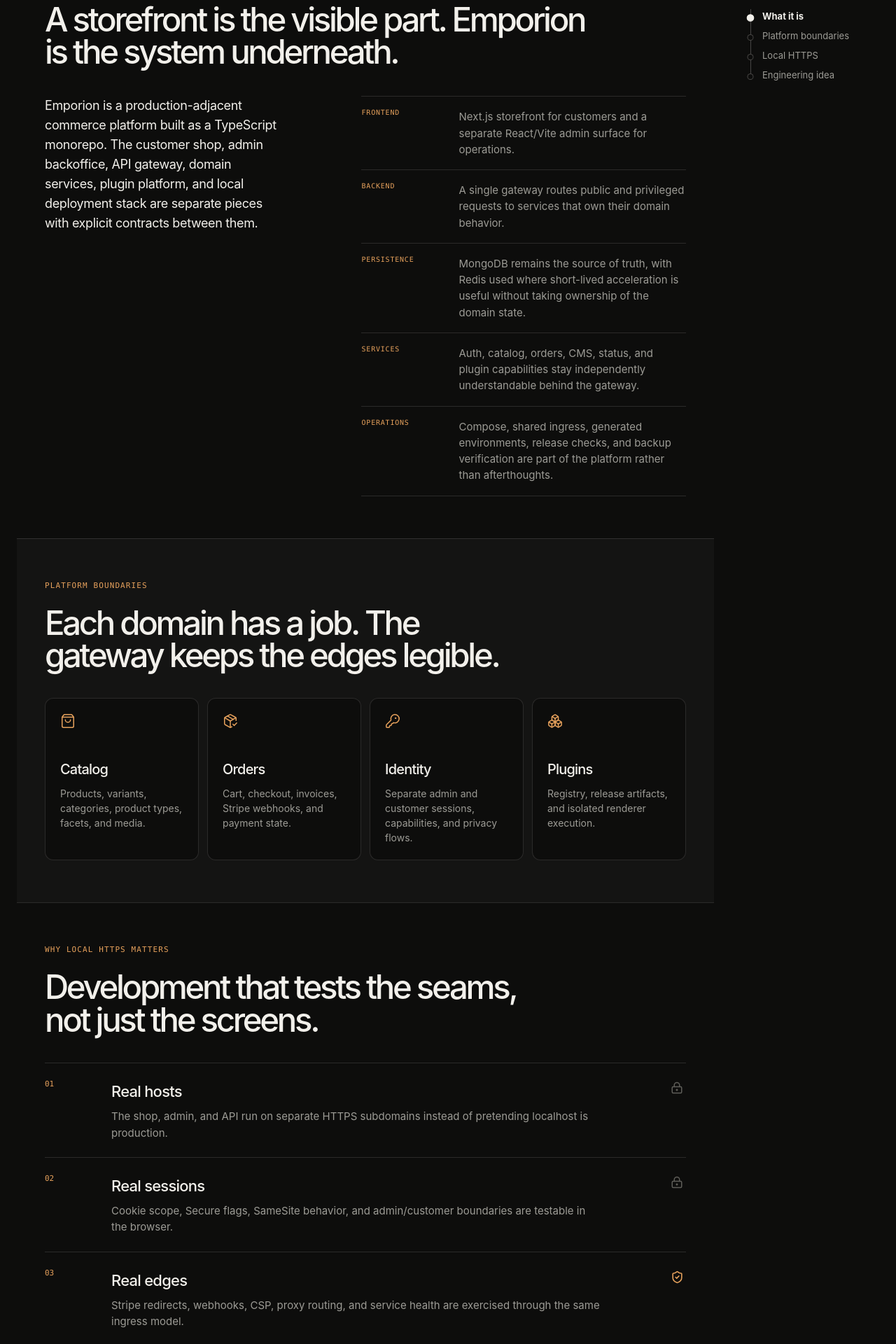
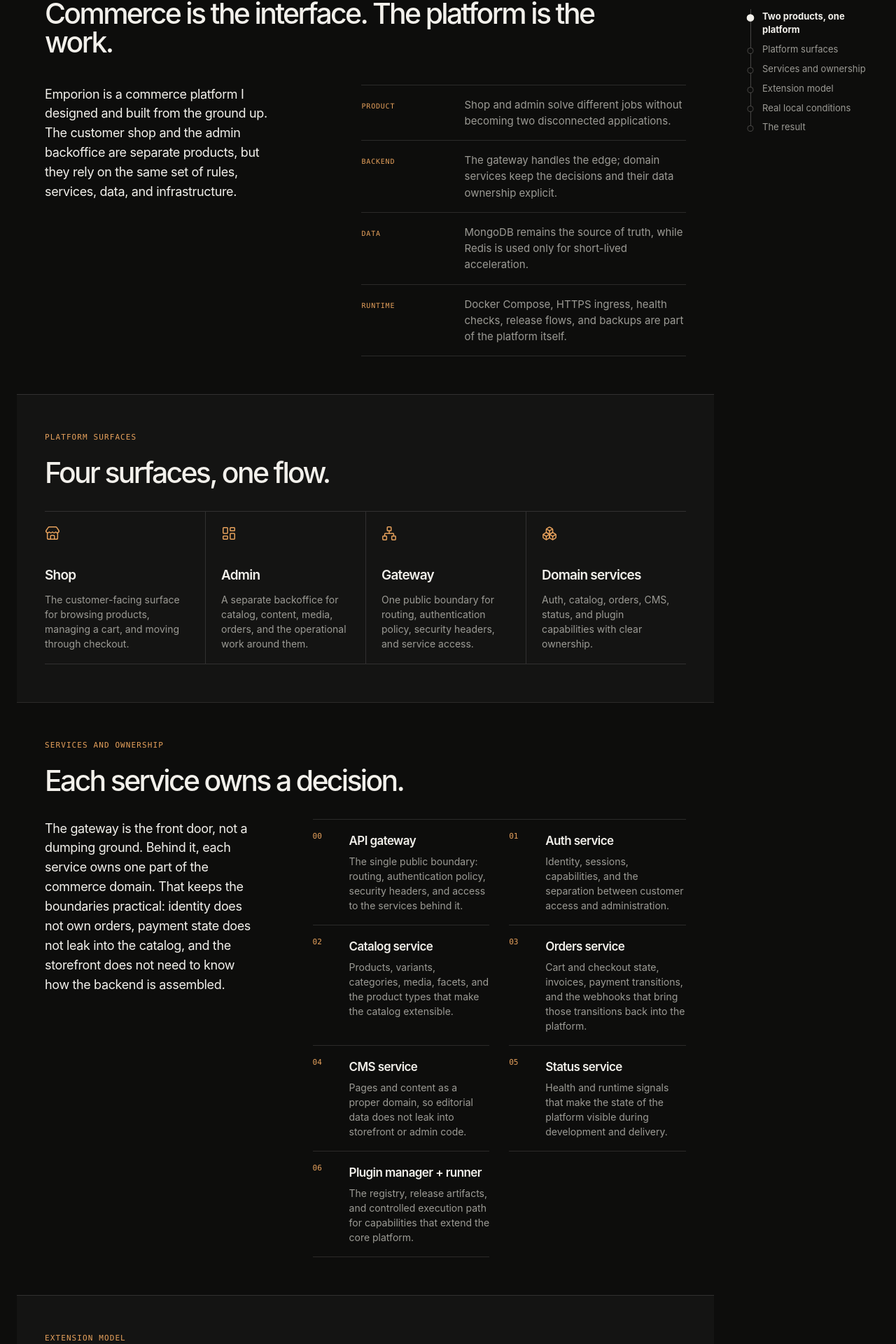
Before and after one commit to dreamwhite/dreamwhite.github.io, a Next.js app: page /projects/emporion/ in a window 1280 px wide. Shown: the part 740-2660 px from the top of the page at 70% size. Built offline with nearby package versions, Linux system fonts and the light colour scheme.

Commit message:
feat(emporion): rewrite platform case study

```diff
--- a/src/components/emporion-project-page.tsx
+++ b/src/components/emporion-project-page.tsx
@@ -2,41 +2,52 @@ import Link from 'next/link';
 import {
   ArrowLeft,
   Boxes,
-  Code2,
-  Database,
-  GitBranch,
-  KeyRound,
   LayoutDashboard,
   LockKeyhole,
   Network,
-  PackageCheck,
   ShieldCheck,
-  ShoppingBag,
   Store,
-  Workflow,
 } from 'lucide-react';
 import type { Project } from '@/content/projects';
 import { ProjectCaseStudyLayout } from '@/components/project-case-study-layout';
 import { CaseStudySection } from '@/components/case-study-section';
 
 const boundaries = [
-  { label: 'Catalog', detail: 'Products, variants, categories, product types, facets, and media.', icon: ShoppingBag },
-  { label: 'Orders', detail: 'Cart, checkout, invoices, Stripe webhooks, and payment state.', icon: PackageCheck },
-  { label: 'Identity', detail: 'Separate admin and customer sessions, capabilities, and privacy flows.', icon: KeyRound },
-  { label: 'Plugins', detail: 'Registry, release artifacts, and isolated renderer execution.', icon: Boxes },
+  { label: 'Shop', detail: 'The customer-facing surface for browsing products, managing a cart, and moving through checkout.', icon: Store },
+  { label: 'Admin', detail: 'A separate backoffice for catalog, content, media, orders, and the operational work around them.', icon: LayoutDashboard },
+  { label: 'Gateway', detail: 'One public boundary for routing, authentication policy, security headers, and service access.', icon: Network },
+  { label: 'Domain services', detail: 'Auth, catalog, orders, CMS, status, and plugin capabilities with clear ownership.', icon: Boxes },
+];
+
+const services = [
+  ['00', 'API gateway', 'The single public boundary: routing, authentication policy, security headers, and access to the services behind it.'],
+  ['01', 'Auth service', 'Identity, sessions, capabilities, and the separation between customer access and administration.'],
+  ['02', 'Catalog service', 'Products, variants, categories, media, facets, and the product types that make the catalog extensible.'],
+  ['03', 'Orders service', 'Cart and checkout state, invoices, payment transitions, and the webhooks that bring those transitions back into the platform.'],
+  ['04', 'CMS service', 'Pages and content as a proper domain, so editorial data does not leak into storefront or admin code.'],
+  ['05', 'Status service', 'Health and runtime signals that make the state of the platform visible during development and delivery.'],
+  ['06', 'Plugin manager + runner', 'The registry, release artifacts, and controlled execution path for capabilities that extend the core platform.'],
+];
+
+const extensionModel = [
+  ['01', 'Extend the catalog', 'Product types, fields, and renderers can grow without turning every new commerce idea into a storefront rewrite.'],
+  ['02', 'Keep extensions explicit', 'The plugin manager owns registration and release artifacts; the runner keeps execution behind a defined capability boundary.'],
+  ['03', 'Share the contracts', 'Common packages keep configuration, types, validation, and runtime conventions aligned across the monorepo.'],
 ];
 
 const localRuntime = [
-  ['01', 'Real hosts', 'The shop, admin, and API run on separate HTTPS subdomains instead of pretending localhost is production.'],
-  ['02', 'Real sessions', 'Cookie scope, Secure flags, SameSite behavior, and admin/customer boundaries are testable in the browser.'],
-  ['03', 'Real edges', 'Stripe redirects, webhooks, CSP, proxy routing, and service health are exercised through the same ingress model.'],
+  ['01', 'Real hosts', 'Shop, admin, and API use separate HTTPS subdomains, so browser behavior is closer to a deployed system.'],
+  ['02', 'Real sessions', 'Cookie scope, Secure flags, SameSite behavior, and separate admin/customer sessions can be tested where they actually run.'],
+  ['03', 'Real edges', 'Payments, redirects, webhooks, CSP, proxy routing, health checks, and release checks are part of the same loop.'],
 ];
 
 const toc = [
-  { id: 'emporion-overview', label: 'What it is' },
-  { id: 'emporion-boundaries', label: 'Platform boundaries' },
-  { id: 'emporion-local-https', label: 'Local HTTPS' },
-  { id: 'emporion-principles', label: 'Engineering idea' },
+  { id: 'emporion-overview', label: 'Two products, one platform' },
+  { id: 'emporion-boundaries', label: 'Platform surfaces' },
+  { id: 'emporion-services', label: 'Services and ownership' },
+  { id: 'emporion-extension-model', label: 'Extension model' },
+  { id: 'emporion-local-https', label: 'Real local conditions' },
+  { id: 'emporion-result', label: 'The result' },
 ];
 
 export function EmporionProjectPage({ project }: { project: Project }) {
@@ -48,7 +59,7 @@ export function EmporionProjectPage({ project }: { project: Project }) {
           <div className="emporion-hero-grid">
             <div className="emporion-hero-copy">
               <p className="eyebrow"><span className="eyebrow-dot" />{project.eyebrow}</p>
-              <h1>Commerce software<br /><em>with boundaries.</em></h1>
+              <h1>A commerce platform<br /><em>built end to end.</em></h1>
               <p className="emporion-hero-lede">{project.summary}</p>
             </div>
             <div className="emporion-architecture-card" aria-label="Emporion platform architecture">
@@ -72,20 +83,19 @@ export function EmporionProjectPage({ project }: { project: Project }) {
       </section>
 
       <ProjectCaseStudyLayout toc={toc}>
-      <CaseStudySection id="emporion-overview" className="emporion-section" headingClassName="emporion-section-heading" labelClassName="emporion-label" label="What it is" title="A storefront is the visible part. Emporion is the system underneath." shell>
+      <CaseStudySection id="emporion-overview" className="emporion-section emporion-overview-section" headingClassName="emporion-section-heading" labelClassName="emporion-label" label="What it is" title="Commerce is the interface. The platform is the work." shell>
           <div className="emporion-intro-grid">
-            <p className="emporion-lede">Emporion is a production-adjacent commerce platform built as a TypeScript monorepo. The customer shop, admin backoffice, API gateway, domain services, plugin platform, and local deployment stack are separate pieces with explicit contracts between them.</p>
+            <p className="emporion-lede">Emporion is a commerce platform I designed and built from the ground up. The customer shop and the admin backoffice are separate products, but they rely on the same set of rules, services, data, and infrastructure.</p>
             <div className="emporion-detail-stack">
-              <div><span>Frontend</span><p>Next.js storefront for customers and a separate React/Vite admin surface for operations.</p></div>
-              <div><span>Backend</span><p>A single gateway routes public and privileged requests to services that own their domain behavior.</p></div>
-              <div><span>Persistence</span><p>MongoDB remains the source of truth, with Redis used where short-lived acceleration is useful without taking ownership of the domain state.</p></div>
-              <div><span>Services</span><p>Auth, catalog, orders, CMS, status, and plugin capabilities stay independently understandable behind the gateway.</p></div>
-              <div><span>Operations</span><p>Compose, shared ingress, generated environments, release checks, and backup verification are part of the platform rather than afterthoughts.</p></div>
+              <div><span>Product</span><p>Shop and admin solve different jobs without becoming two disconnected applications.</p></div>
+              <div><span>Backend</span><p>The gateway handles the edge; domain services keep the decisions and their data ownership explicit.</p></div>
+              <div><span>Data</span><p>MongoDB remains the source of truth, while Redis is used only for short-lived acceleration.</p></div>
+              <div><span>Runtime</span><p>Docker Compose, HTTPS ingress, health checks, release flows, and backups are part of the platform itself.</p></div>
             </div>
           </div>
       </CaseStudySection>
 
-      <CaseStudySection id="emporion-boundaries" className="emporion-section emporion-surface" headingClassName="emporion-section-heading compact" labelClassName="emporion-label" label="Platform boundaries" title="Each domain has a job. The gateway keeps the edges legible." shell>
+      <CaseStudySection id="emporion-boundaries" className="emporion-section emporion-surface" headingClassName="emporion-section-heading compact" labelClassName="emporion-label" label="Platform surfaces" title="Four surfaces, one flow." shell>
           <div className="emporion-boundaries">
             {boundaries.map(({ label, detail, icon: Icon }) => (
               <div className="emporion-boundary" key={label}>
@@ -97,7 +107,33 @@ export function EmporionProjectPage({ project }: { project: Project }) {
           </div>
       </CaseStudySection>
 
-      <CaseStudySection id="emporion-local-https" className="emporion-section" headingClassName="emporion-section-heading compact" labelClassName="emporion-label" label="Why local HTTPS matters" title="Development that tests the seams, not just the screens." shell>
+      <CaseStudySection id="emporion-services" className="emporion-section" headingClassName="emporion-section-heading compact" labelClassName="emporion-label" label="Services and ownership" title="Each service owns a decision." shell>
+          <div className="emporion-services-intro">
+            <p className="emporion-lede">The gateway is the front door, not a dumping ground. Behind it, each service owns one part of the commerce domain. That keeps the boundaries practical: identity does not own orders, payment state does not leak into the catalog, and the storefront does not need to know how the backend is assembled.</p>
+            <div className="emporion-service-catalog">
+              {services.map(([number, title, text]) => (
+                <div className="emporion-service-catalog-item" key={number}>
+                  <span>{number}</span>
+                  <div><h3>{title}</h3><p>{text}</p></div>
+                </div>
+              ))}
+            </div>
+          </div>
+      </CaseStudySection>
+
+      <CaseStudySection id="emporion-extension-model" className="emporion-section emporion-surface" headingClassName="emporion-section-heading compact" labelClassName="emporion-label" label="Extension model" title="The platform can grow without losing its shape." shell>
+          <div className="emporion-runtime">
+            {extensionModel.map(([number, title, text]) => (
+              <div className="emporion-runtime-item" key={number}>
+                <span>{number}</span>
+                <div><h3>{title}</h3><p>{text}</p></div>
+                <Boxes size={19} />
+              </div>
+            ))}
+          </div>
+      </CaseStudySection>
+
+      <CaseStudySection id="emporion-local-https" className="emporion-section" headingClassName="emporion-section-heading compact" labelClassName="emporion-label" label="Built for real conditions" title="The hard parts are part of development." shell>
           <div className="emporion-runtime">
             {localRuntime.map(([number, title, text]) => (
               <div className="emporion-runtime-item" key={number}>
@@ -109,12 +145,14 @@ export function EmporionProjectPage({ project }: { project: Project }) {
           </div>
       </CaseStudySection>
 
-      <CaseStudySection id="emporion-principles" className="emporion-section emporion-surface emporion-final-section" headingClassName="emporion-section-heading compact" labelClassName="emporion-label" label="The engineering idea" title="Keep the product flexible without making the runtime vague." shell>
-          <div className="emporion-principles">
-            <div><Workflow size={21} /><h3>Contract-led</h3><p>Shared config, typed service boundaries, and gateway policies keep the platform understandable as it grows.</p></div>
-            <div><GitBranch size={21} /><h3>Plugin-ready</h3><p>Product types and renderer capabilities can extend the catalog without rewriting the storefront around every new field.</p></div>
-            <div><Code2 size={21} /><h3>Testable locally</h3><p>Compose, HTTPS, health checks, release flows, and quality gates make infrastructure part of the development loop.</p></div>
-            <div><Database size={21} /><h3>Data ownership</h3><p>Orders, inventory, users, and payment state have an explicit source of truth instead of being scattered across caches.</p></div>
+      <CaseStudySection id="emporion-result" className="emporion-section emporion-surface emporion-final-section" headingClassName="emporion-section-heading compact" labelClassName="emporion-label" label="The result" title="Built by one person, across every layer." shell>
+          <div className="emporion-role-grid">
+            <p className="emporion-lede">Emporion started as an idea for a commerce product and became a full systems exercise. I kept the product, code, infrastructure, and quality work in the same line of sight, so every architectural decision could be tested against an actual user flow.</p>
+            <div className="emporion-detail-stack">
+              <div><span>One owner</span><p>Product decisions, architecture, implementation, infrastructure, security, testing, and delivery all belong to the same project.</p></div>
+              <div><span>Clear seams</span><p>The shop, admin, gateway, services, and extension runtime can evolve without hiding their responsibilities from one another.</p></div>
+              <div><span>Real behavior</span><p>HTTPS, cookies, payments, health checks, release flows, and failure states are part of the experience being built.</p></div>
+            </div>
           </div>
       </CaseStudySection>
       </ProjectCaseStudyLayout>
--- a/src/content/projects.ts
+++ b/src/content/projects.ts
@@ -94,11 +94,11 @@ export const projects: Project[] = [
     title: 'Emporion',
     eyebrow: 'Commerce platform / systems architecture',
     summary:
-      'A TypeScript commerce platform with separate shop and admin frontends, a gateway-led service architecture, and a plugin runtime built for realistic local HTTPS development.',
-    role: 'Independent project · architecture and implementation',
+      'A TypeScript commerce platform I designed and built end to end: separate shop and admin products, a gateway-led service architecture, and an extension runtime for realistic local HTTPS development.',
+    role: 'Solo creator · product, architecture, implementation, infrastructure & quality',
     technologies: ['TypeScript', 'Next.js', 'Node.js', 'MongoDB', 'Docker', 'Stripe'],
     challenge:
-      'Make the storefront, backoffice, domain services, plugin system, and deployment workflow behave like one platform without collapsing their boundaries.',
+      'Make the storefront, backoffice, domain services, plugin system, and deployment workflow behave like one platform without collapsing their boundaries — while keeping every layer understandable and testable.',
     categories: ['product'],
     tier: 'flagship',
     links: [],
--- a/src/styles/project-pages.css
+++ b/src/styles/project-pages.css
@@ -241,30 +241,39 @@ html[data-theme='light'] .emporion-page { --emporion-bg: #f0ede7; --emporion-tex
 .emporion-service-row { display: grid; grid-template-columns: repeat(4, 1fr); gap: 6px; color: var(--emporion-muted); text-align: center; }
 .emporion-service-row span { padding: 13px 5px; border: 1px solid var(--emporion-line); border-radius: 7px; }
 .emporion-card-bottom span:last-child { color: var(--emporion-accent); }
-.emporion-section { padding: 60px 0; border-top: 1px solid var(--line); }
+.emporion-section { padding: 54px 0; border-top: 1px solid var(--line); }
 .emporion-surface { background: var(--surface); }
 .emporion-section-heading { max-width: 800px; }
 .emporion-section-heading.compact { max-width: 700px; }
 .emporion-label { margin: 0 0 18px; color: var(--accent); font: 11px "SFMono-Regular", Consolas, monospace; letter-spacing: 0.1em; text-transform: uppercase; }
-.emporion-section-heading h2 { margin: 0; font-size: clamp(2.15rem, 3.7vw, 3.8rem); font-weight: 500; letter-spacing: -0.07em; line-height: 0.98; }
+.emporion-section-heading h2 { margin: 0; font-size: clamp(2rem, 3.2vw, 3.35rem); font-weight: 500; letter-spacing: -0.065em; line-height: 1; }
 .emporion-intro-grid { display: grid; grid-template-columns: minmax(0, 0.85fr) minmax(0, 1.15fr); gap: 12%; margin-top: 40px; }
+.emporion-role-grid { display: grid; grid-template-columns: minmax(0, 0.85fr) minmax(0, 1.15fr); gap: 12%; margin-top: 40px; }
+.emporion-services-intro { display: grid; grid-template-columns: minmax(0, 0.72fr) minmax(0, 1.28fr); gap: 9%; margin-top: 34px; }
 .emporion-lede { max-width: 540px; margin: 0; color: var(--text); font-size: 18px; letter-spacing: -0.02em; line-height: 1.55; }
 .emporion-detail-stack { border-top: 1px solid var(--line); }
-.emporion-detail-stack > div { display: grid; grid-template-columns: 115px 1fr; gap: 24px; padding: 17px 0; border-bottom: 1px solid var(--line); }
+.emporion-detail-stack > div { display: grid; grid-template-columns: 125px minmax(0, 1fr); gap: 22px; align-items: baseline; padding: 16px 0; border-bottom: 1px solid var(--line); }
 .emporion-detail-stack span { color: var(--accent); font: 10px "SFMono-Regular", Consolas, monospace; letter-spacing: 0.08em; text-transform: uppercase; }
 .emporion-detail-stack p { margin: 0; color: var(--muted); font-size: 15px; line-height: 1.55; }
-.emporion-boundaries { display: grid; grid-template-columns: repeat(4, 1fr); gap: 12px; margin-top: 38px; }
-.emporion-boundary { min-height: 205px; padding: 21px; border: 1px solid var(--line); border-radius: 12px; background: var(--bg); }
+.emporion-boundaries { display: grid; grid-template-columns: repeat(4, 1fr); gap: 0; margin-top: 34px; border-top: 1px solid var(--line); }
+.emporion-boundary { min-height: 190px; padding: 20px 22px 18px 0; border-bottom: 1px solid var(--line); border-radius: 0; background: transparent; }
+.emporion-boundary + .emporion-boundary { padding-left: 22px; border-left: 1px solid var(--line); }
 .emporion-boundary > svg, .emporion-principles svg { color: var(--accent); }
-.emporion-boundary h3 { margin: 42px 0 8px; font-size: 20px; font-weight: 550; letter-spacing: -0.04em; }
+.emporion-boundary h3 { margin: 34px 0 8px; font-size: 19px; font-weight: 600; letter-spacing: -0.04em; }
 .emporion-boundary p { margin: 0; color: var(--muted); font-size: 14px; line-height: 1.5; }
-.emporion-runtime { margin-top: 38px; border-top: 1px solid var(--line); }
-.emporion-runtime-item { display: grid; grid-template-columns: 70px 1fr 22px; gap: 25px; align-items: start; padding: 23px 0; border-bottom: 1px solid var(--line); }
+.emporion-runtime { margin-top: 34px; border-top: 1px solid var(--line); }
+.emporion-runtime-item { display: grid; grid-template-columns: 52px minmax(0, 1fr) 22px; gap: 22px; align-items: baseline; padding: 20px 0; border-bottom: 1px solid var(--line); }
 .emporion-runtime-item > span { color: var(--accent); font: 11px "SFMono-Regular", Consolas, monospace; }
-.emporion-runtime-item h3 { margin: 0; font-size: 22px; font-weight: 550; letter-spacing: -0.035em; }
+.emporion-runtime-item h3 { margin: 0; font-size: 20px; font-weight: 600; letter-spacing: -0.035em; }
 .emporion-runtime-item p { max-width: 700px; margin: 6px 0 0; color: var(--muted); font-size: 15px; line-height: 1.55; }
 .emporion-runtime-item > svg { margin-top: 3px; color: var(--faint); }
 .emporion-runtime-item:last-child > svg { color: var(--accent); }
+.emporion-service-catalog { border-top: 1px solid var(--line); }
+.emporion-service-catalog { display: grid; grid-template-columns: repeat(2, minmax(0, 1fr)); column-gap: 28px; }
+.emporion-service-catalog-item { display: grid; grid-template-columns: 38px minmax(0, 1fr); gap: 14px; min-height: 132px; align-content: start; padding: 17px 0; border-bottom: 1px solid var(--line); }
+.emporion-service-catalog-item > span { color: var(--accent); font: 11px "SFMono-Regular", Consolas, monospace; }
+.emporion-service-catalog-item h3 { margin: 0; font-size: 17px; font-weight: 600; letter-spacing: -0.035em; }
+.emporion-service-catalog-item p { max-width: 680px; margin: 5px 0 0; color: var(--muted); font-size: 14px; line-height: 1.5; }
 .emporion-final-section { padding-bottom: 80px; }
 .emporion-principles { display: grid; grid-template-columns: repeat(4, 1fr); gap: 12px; margin-top: 38px; }
 .emporion-principles > div { min-height: 200px; padding: 21px; border: 1px solid var(--line); border-radius: 12px; background: var(--bg); }
--- a/src/styles/responsive.css
+++ b/src/styles/responsive.css
@@ -108,7 +108,7 @@
   .event-bridge-capabilities { grid-template-columns: repeat(2, 1fr); }
   .emporion-hero-grid { grid-template-columns: 1fr; }
   .emporion-architecture-card { min-height: 330px; max-width: 620px; }
-  .emporion-intro-grid { grid-template-columns: 1fr; gap: 30px; }
+  .emporion-intro-grid, .emporion-role-grid, .emporion-services-intro { grid-template-columns: 1fr; gap: 30px; }
   .emporion-boundaries { grid-template-columns: repeat(2, 1fr); }
   .emporion-principles { grid-template-columns: repeat(2, 1fr); }
   .spotted-train-layout, .spotted-train-section { grid-template-columns: 1fr; gap: 30px; }
@@ -242,7 +242,8 @@
   .emporion-section { padding: 66px 0; }
   .emporion-hero-actions .button { width: 100%; }
   .emporion-detail-stack > div { grid-template-columns: 1fr; gap: 8px; }
-  .emporion-boundaries, .emporion-principles { grid-template-columns: 1fr; }
+  .emporion-boundaries, .emporion-principles, .emporion-service-catalog { grid-template-columns: 1fr; }
+  .emporion-boundary + .emporion-boundary { padding-left: 0; border-left: 0; }
   .emporion-boundary, .emporion-principles > div { min-height: 0; }
   .emporion-runtime-item { grid-template-columns: 45px 1fr; gap: 18px; }
   .emporion-runtime-item > svg { grid-column: 2; grid-row: 1; justify-self: end; }
```
